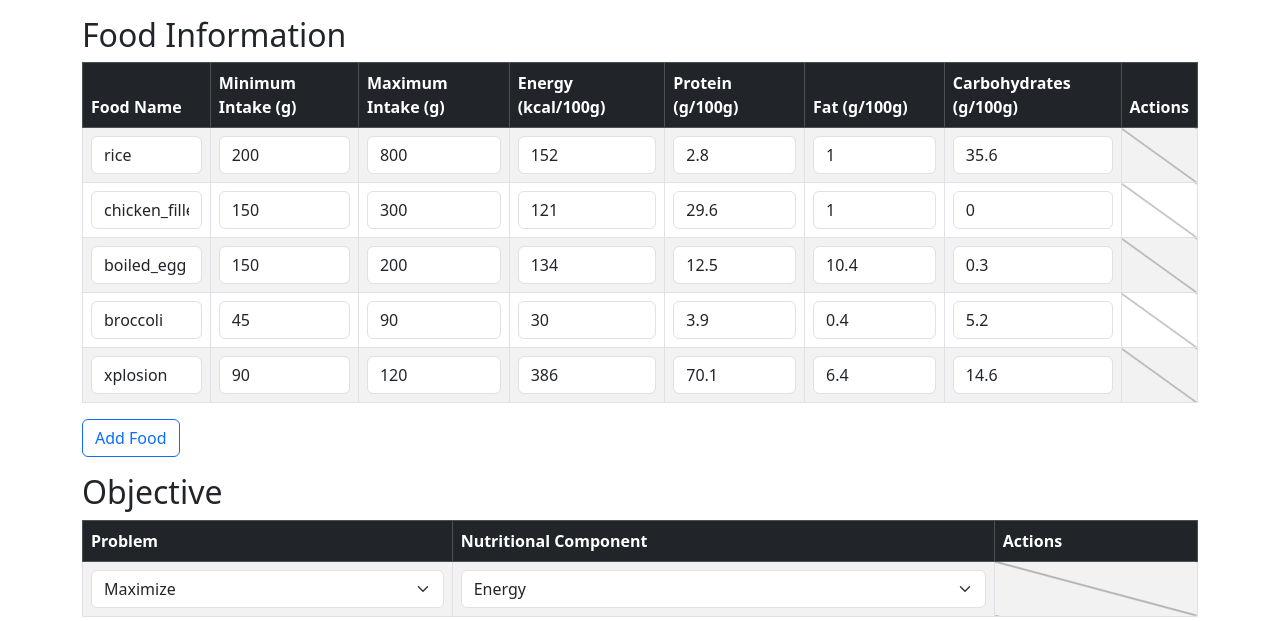
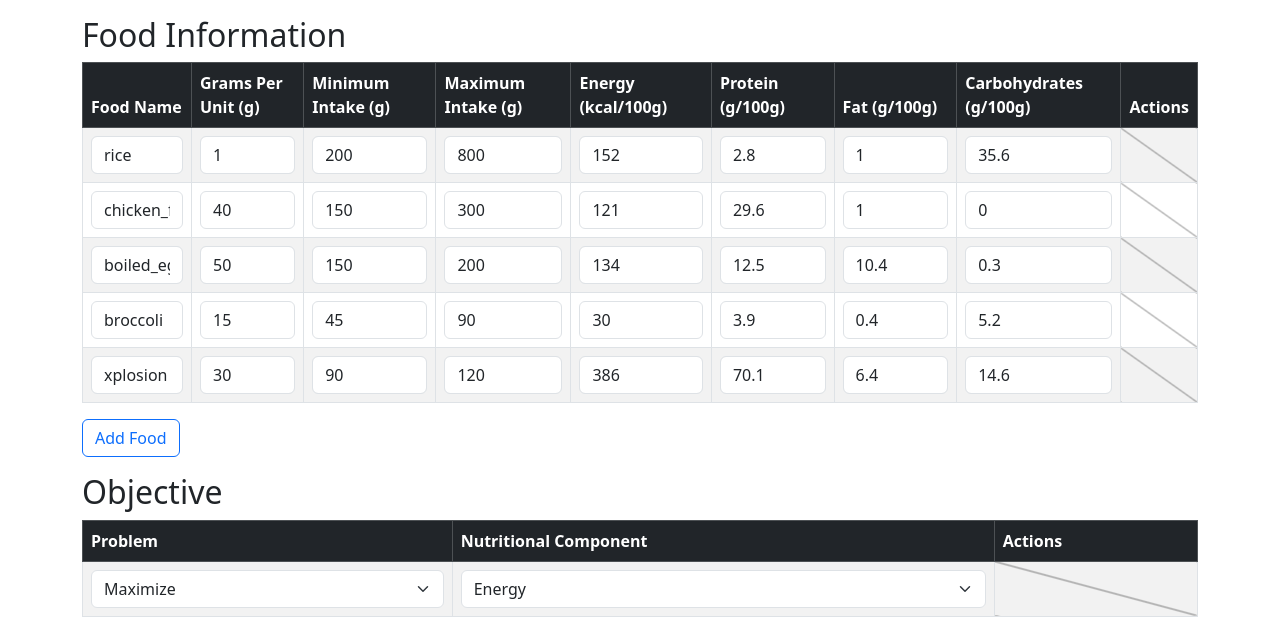
Before and after one commit to lazy-skunk/nutrition_optimizer, a Flask app: page / in a window 1280 px wide. Shown: the part 56-677 px from the top of the page. Run offline with Flask 3, Linux system fonts and the light colour scheme.

Commit message:
Update: Add input for grams per unit.

```diff
--- a/templates/_food_information.html
+++ b/templates/_food_information.html
@@ -3,6 +3,7 @@
   <thead class="table-dark">
     <tr>
       <th scope="col">Food Name</th>
+      <th scope="col">Grams Per Unit (g)</th>
       <th scope="col">Minimum Intake (g)</th>
       <th scope="col">Maximum Intake (g)</th>
       <th scope="col">Energy (kcal/100g)</th>
@@ -41,6 +42,14 @@
     <tr>
       <td>
         <input type="text" class="form-control" name="food-name" value="rice" />
+      </td>
+      <td>
+        <input
+          type="number"
+          class="form-control"
+          name="food-grams-per-unit"
+          value="1"
+        />
       </td>
       <td>
         <input
@@ -100,6 +109,14 @@
         <input
           type="number"
           class="form-control"
+          name="food-grams-per-unit"
+          value="40"
+        />
+      </td>
+      <td>
+        <input
+          type="number"
+          class="form-control"
           name="food-minimum-intake"
           value="150"
         />
@@ -148,6 +165,14 @@
           class="form-control"
           name="food-name"
           value="boiled_egg"
+        />
+      </td>
+      <td>
+        <input
+          type="number"
+          class="form-control"
+          name="food-grams-per-unit"
+          value="50"
         />
       </td>
       <td>
@@ -213,6 +238,14 @@
         <input
           type="number"
           class="form-control"
+          name="food-grams-per-unit"
+          value="15"
+        />
+      </td>
+      <td>
+        <input
+          type="number"
+          class="form-control"
           name="food-minimum-intake"
           value="45"
         />
@@ -261,6 +294,14 @@
           class="form-control"
           name="food-name"
           value="xplosion"
+        />
+      </td>
+      <td>
+        <input
+          type="number"
+          class="form-control"
+          name="food-grams-per-unit"
+          value="30"
         />
       </td>
       <td>
@@ -325,6 +366,9 @@
       <input type="text" class="form-control" name="food-name" />
     </td>
     <td>
+      <input type="number" class="form-control" name="food-grams-per-unit" />
+    </td>
+    <td>
       <input type="number" class="form-control" name="food-minimum-intake" />
     </td>
     <td>
```
